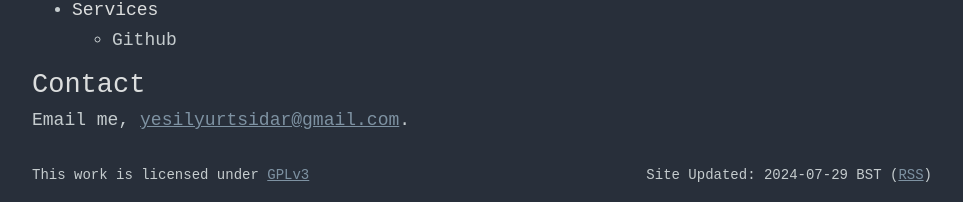
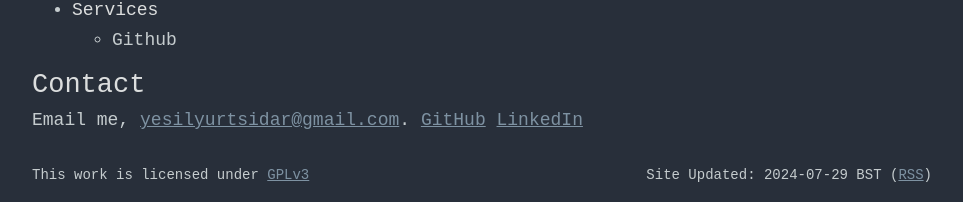
Before and after one commit to sidar-yesilyurt/sidar-yesilyurt.github.io, a Jekyll site: the page built from index.md, in a window 1280 px wide. Shown: the part 1097-1299 px from the top of the page, without its empty margins (158-1121 px from the left). Built offline with Jekyll 4.4.1, drawn with Linux system fonts in a browser that asks for light colours.

Commit message:
Update index.md

```diff
--- a/index.md
+++ b/index.md
@@ -36,3 +36,5 @@
 
 ## Contact
 Email me, [yesilyurtsidar@gmail.com](yesilyurtsidar@gmail.com).
+[GitHub](https://github.com/sidar-yesilyurt)
+[LinkedIn](https://www.linkedin.com/in/sidaryesilyurt/)
```
